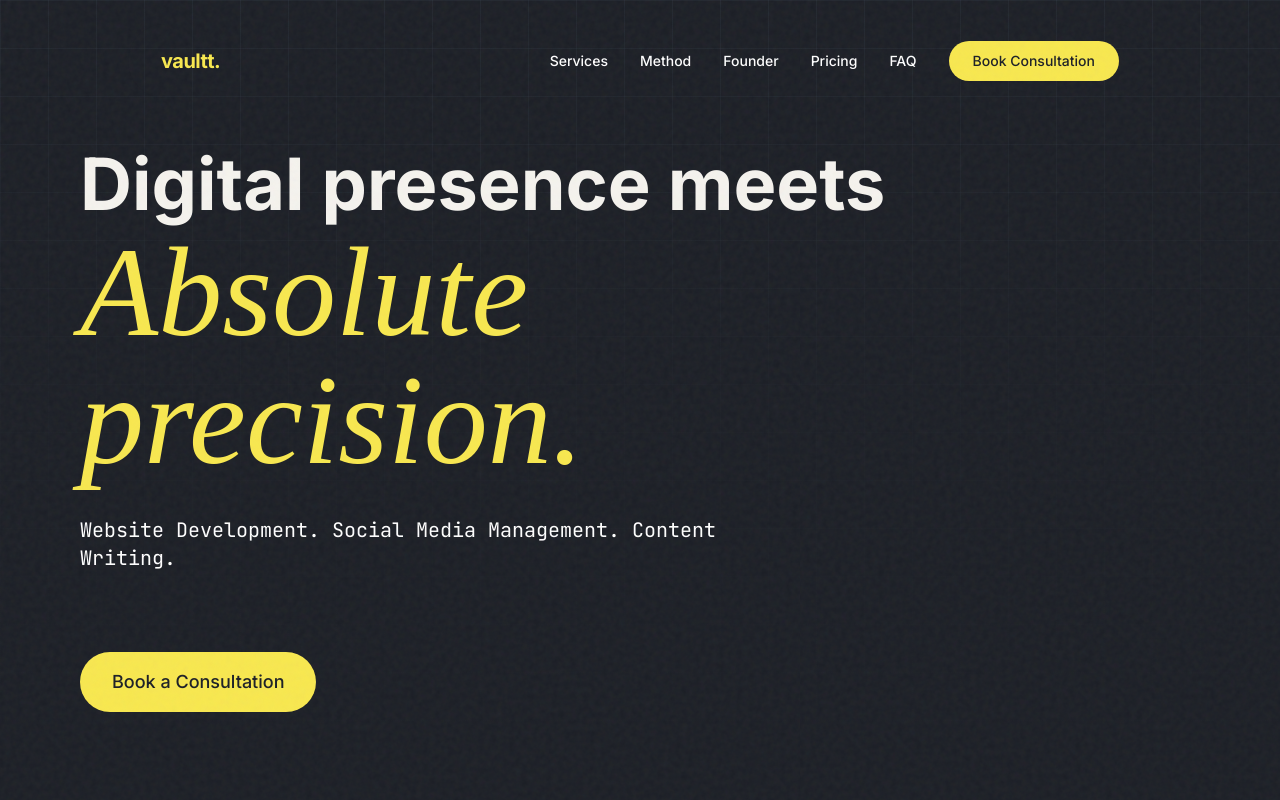
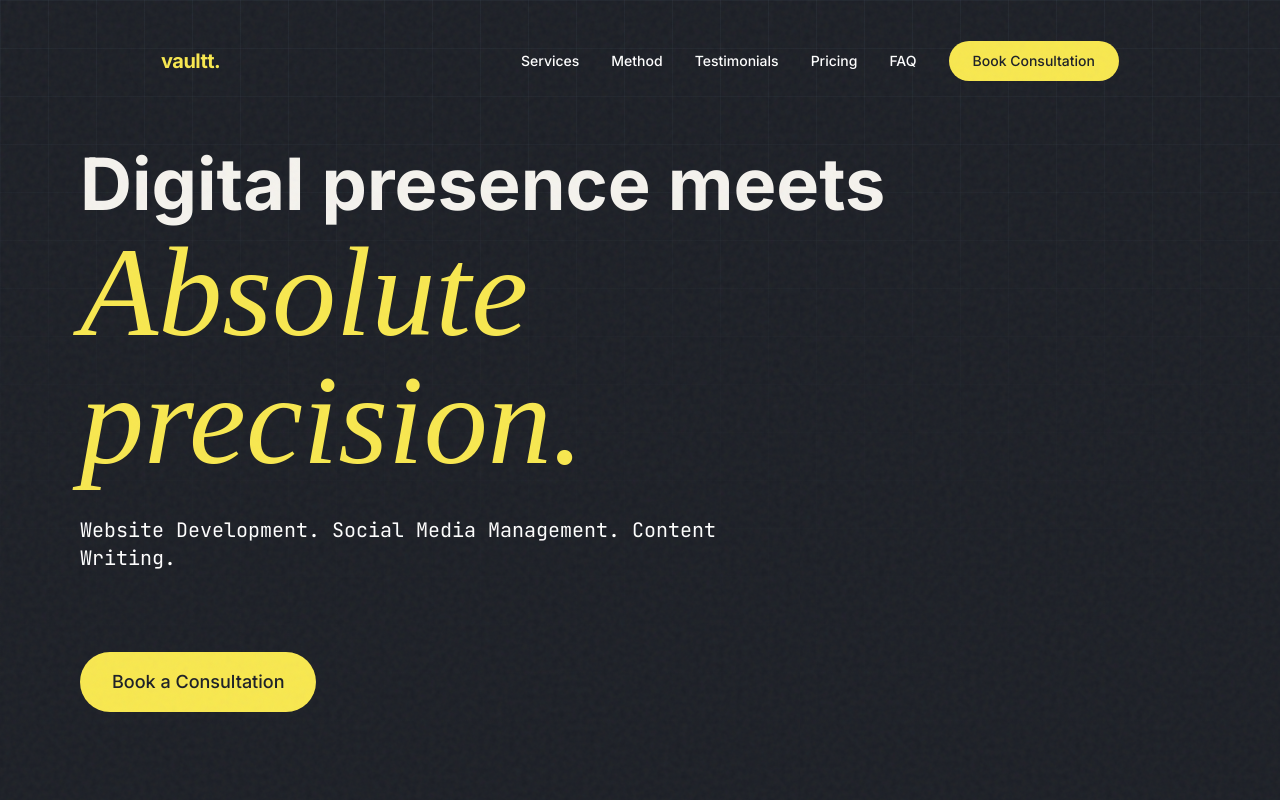
Before and after one commit to riteshraykar12/vaultt, a React (Vite) app: page / in a window 1280 px wide. Shown: the top 800 px of the page. Built offline with nearby package versions, Linux system fonts and the light colour scheme; no server answers; a web font is replaced by a local one.

Commit message:
style: rename navbar link back to Testimonials

```diff
--- a/src/App.jsx
+++ b/src/App.jsx
@@ -44,7 +44,7 @@ const Navbar = () => {
         <div className="hidden md:flex items-center gap-8 text-sm font-medium">
           <a href="#services" className="hover:-translate-y-px transition-transform text-white hover:text-foreground">Services</a>
           <a href="#method" className="hover:-translate-y-px transition-transform text-white hover:text-foreground">Method</a>
-          <a href="#founders-bridge" className="hover:-translate-y-px transition-transform text-white hover:text-foreground">Founder</a>
+          <a href="#founders-bridge" className="hover:-translate-y-px transition-transform text-white hover:text-foreground">Testimonials</a>
           <a href="#pricing" className="hover:-translate-y-px transition-transform text-white hover:text-foreground">Pricing</a>
           <a href="#faq" className="hover:-translate-y-px transition-transform text-white hover:text-foreground">FAQ</a>
           <Link to="/consultation" className="btn-magnetic bg-accent text-background px-6 py-2.5 rounded-full hover:-translate-y-px transition-all">
@@ -76,7 +76,7 @@ const Navbar = () => {
         <div className="flex flex-col items-center gap-10 text-3xl font-sans font-bold text-white">
           <a href="#services" onClick={() => setIsMobileMenuOpen(false)} className="hover:text-accent transition-colors">Services</a>
           <a href="#method" onClick={() => setIsMobileMenuOpen(false)} className="hover:text-accent transition-colors">Method</a>
-          <a href="#founders-bridge" onClick={() => setIsMobileMenuOpen(false)} className="hover:text-accent transition-colors">Founder</a>
+          <a href="#founders-bridge" onClick={() => setIsMobileMenuOpen(false)} className="hover:text-accent transition-colors">Testimonials</a>
           <a href="#pricing" onClick={() => setIsMobileMenuOpen(false)} className="hover:text-accent transition-colors">Pricing</a>
           <a href="#faq" onClick={() => setIsMobileMenuOpen(false)} className="hover:text-accent transition-colors">FAQ</a>
           <Link to="/consultation" onClick={() => setIsMobileMenuOpen(false)} className="mt-4 bg-accent text-background px-8 py-4 rounded-2xl hover:scale-[1.03] transition-transform text-xl uppercase tracking-wider text-black">
```
